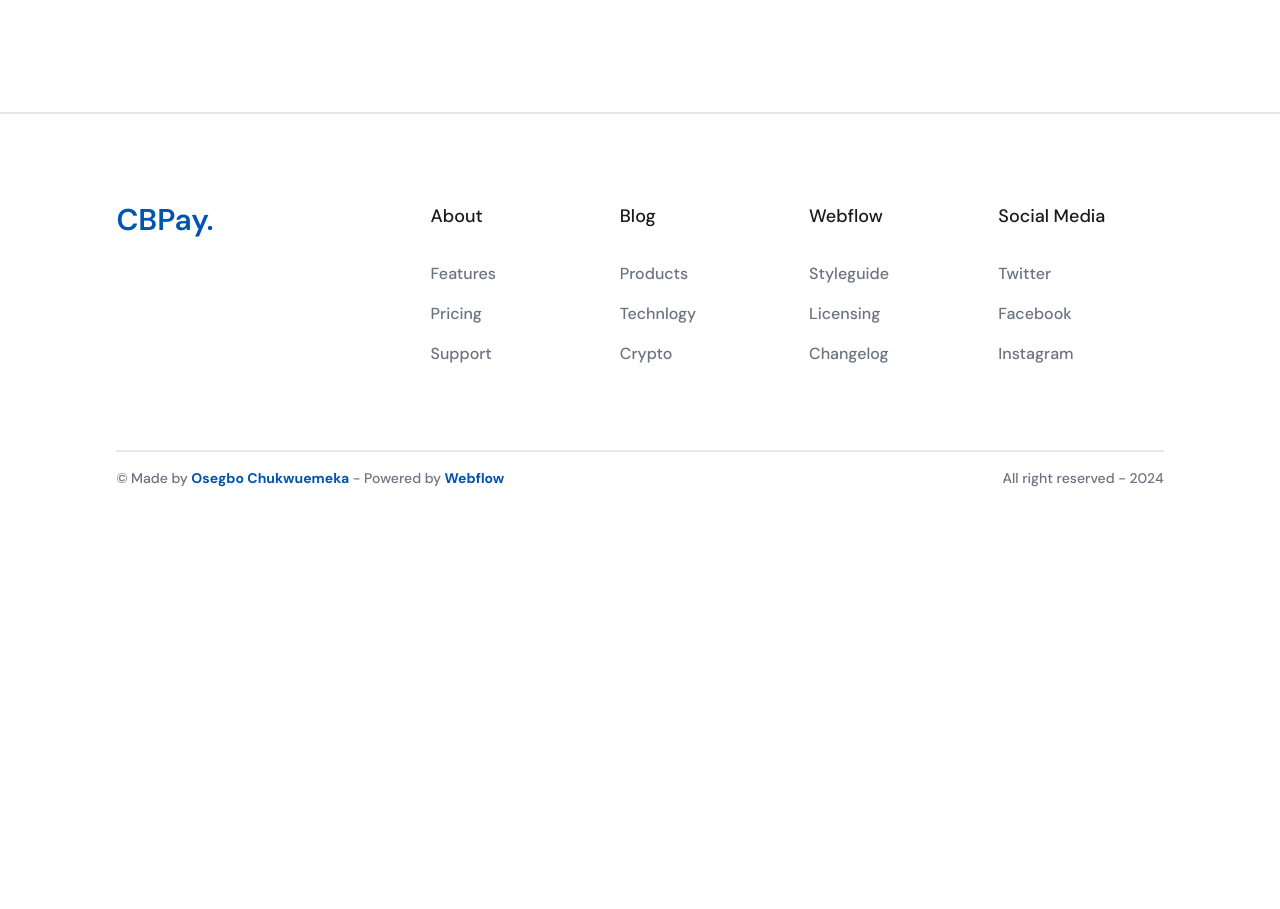
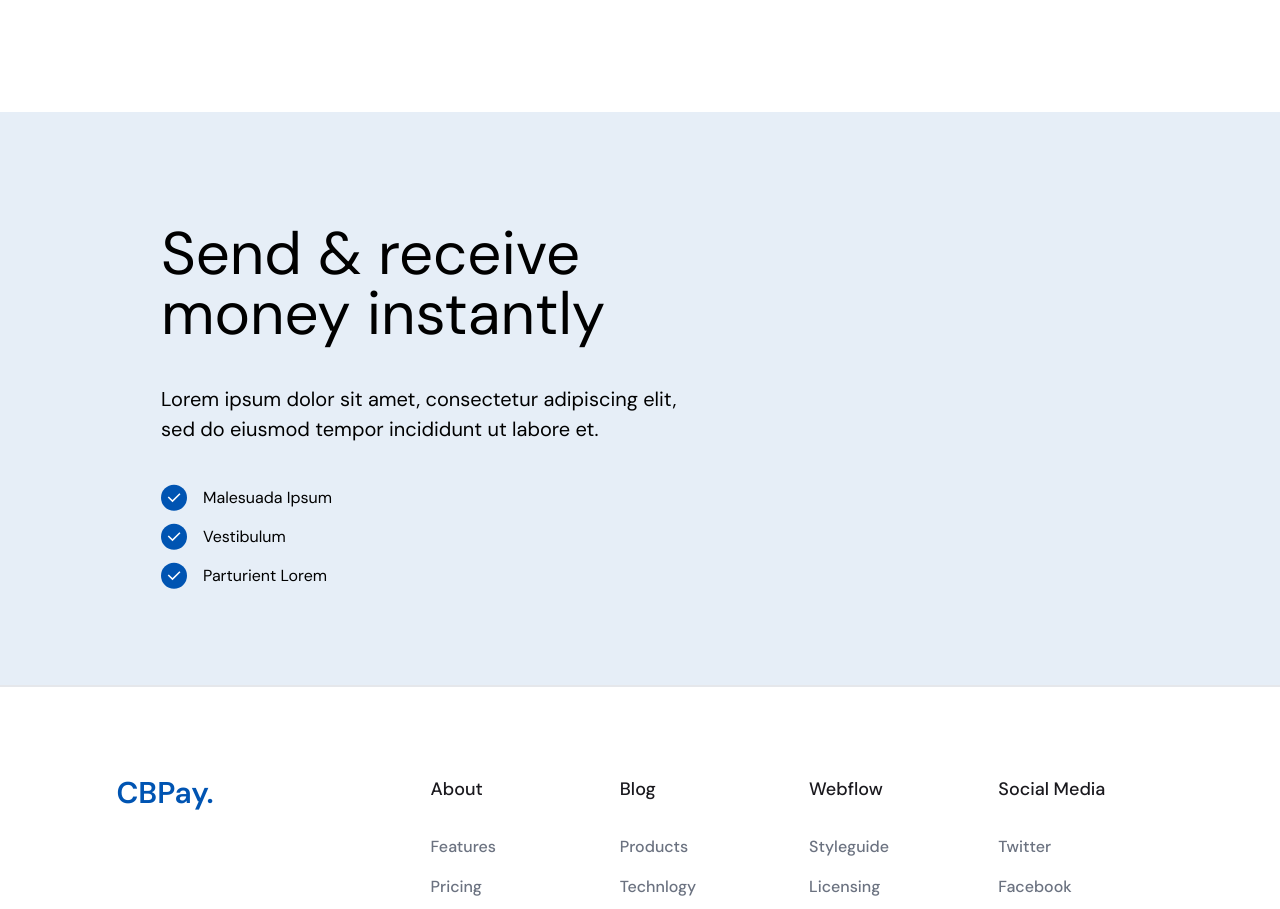
Before and after one commit to Emydev-op/cbapp-web, a Next.js app: page / in a window 1280 px wide. Shown: the part 1826-2735 px from the top of the page. Before the commit the page ends 2354 px from the top, so only its background shows below. Built offline with nearby package versions, Linux system fonts and the light colour scheme.

Commit message:
update on home feature 2

```diff
--- a/src/app/page.js
+++ b/src/app/page.js
@@ -1,4 +1,5 @@
 import Feature1 from "@/components/Home/Feature1";
+import Feature2 from "@/components/Home/Feature2";
 import Hero from "@/components/Home/Hero";
 import Image from "next/image";
 
@@ -7,6 +8,7 @@
     <>
       <Hero />
       <Feature1 />
+      <Feature2/>
     </>
   );
 }
--- /dev/null
+++ b/src/components/Home/Feature2.jsx
@@ -0,0 +1,120 @@
+import React from "react";
+
+export default function Feature2() {
+  const payment = [
+    { name: "Apple", brand: "Macbook", price: "$99" },
+    { name: "Xender", brand: "Sharing", price: "$34" },
+    { name: "Dropbox", brand: "Cloud", price: "$76" },
+    { name: "Paypal", brand: "Shopping", price: "$11" },
+    { name: "Amazon", brand: "Electronics", price: "$566" },
+    { name: "Twitter", brand: "Ads", price: "$66" },
+    { name: "Microsoft", brand: "Office Suite", price: "$80" },
+    { name: "Dropbox", brand: "Cloud", price: "$10" },
+  ];
+  return (
+    <div className="bg-[var(--blue-500)] flex justify-center z-[-2]">
+      <div className="pt-28 md:flex md:justify-between md:max-w-screen-lg mb-24">
+        <div className="md:w-[54%] w-full space-y-10">
+          <h2 className="font-md text-6xl">Send & receive money instantly</h2>
+          <p className="font-md text-[20px]">
+            Lorem ipsum dolor sit amet, consectetur adipiscing elit, sed do
+            eiusmod tempor incididunt ut labore et.
+          </p>
+          <ul className="flex flex-col gap-3">
+            <li className="flex gap-4 text-base items-center">
+              <svg
+                width="26"
+                height="27"
+                viewBox="0 0 26 27"
+                fill="none"
+                xmlns="http://www.w3.org/2000/svg"
+              >
+                <rect
+                  y="0.723633"
+                  width="26"
+                  height="26"
+                  rx="13"
+                  fill="#0054B2"
+                />
+                <path
+                  d="M11.4996 16.1025L18.3936 9.20776L19.4548 10.2683L11.4996 18.2235L6.72656 13.4505L7.78706 12.39L11.4996 16.1025Z"
+                  fill="white"
+                />
+              </svg>
+              Malesuada Ipsum
+            </li>
+            <li className="flex gap-4 text-base items-center">
+              <svg
+                width="26"
+                height="27"
+                viewBox="0 0 26 27"
+                fill="none"
+                xmlns="http://www.w3.org/2000/svg"
+              >
+                <rect
+                  y="0.723633"
+                  width="26"
+                  height="26"
+                  rx="13"
+                  fill="#0054B2"
+                />
+                <path
+                  d="M11.4996 16.1025L18.3936 9.20776L19.4548 10.2683L11.4996 18.2235L6.72656 13.4505L7.78706 12.39L11.4996 16.1025Z"
+                  fill="white"
+                />
+              </svg>
+              Vestibulum
+            </li>
+            <li className="flex gap-4 text-base items-center">
+              <svg
+                width="26"
+                height="27"
+                viewBox="0 0 26 27"
+                fill="none"
+                xmlns="http://www.w3.org/2000/svg"
+              >
+                <rect
+                  y="0.723633"
+                  width="26"
+                  height="26"
+                  rx="13"
+                  fill="#0054B2"
+                />
+                <path
+                  d="M11.4996 16.1025L18.3936 9.20776L19.4548 10.2683L11.4996 18.2235L6.72656 13.4505L7.78706 12.39L11.4996 16.1025Z"
+                  fill="white"
+                />
+              </svg>
+              Parturient Lorem
+            </li>
+          </ul>
+        </div>
+        <div className="md:mt-0 md:block md:w-[30%] relative">
+          <div className="absolute w-full z-[-1]">
+            <div className="flex flex-col gap-3">
+              {payment?.map((item) => (
+                <div
+                  key={item?.brand}
+                  className="bg-white rounded-[10px] flex justify-between p-4 items-center"
+                >
+                  <div className="inline-flex gap-3">
+                    <span>
+                      <img src="/logo.png" className="size-12 rounded-lg" />
+                    </span>
+                    <span>
+                      <p className="font-semibold text-md">{item?.name}</p>
+                      <p className="font-medium text-md text-[rgba(26,25,30,50%)]">
+                        {item?.brand}
+                      </p>
+                    </span>
+                  </div>
+                  <div>{item?.price}</div>
+                </div>
+              ))}
+            </div>
+          </div>
+        </div>
+      </div>
+    </div>
+  );
+}
```
